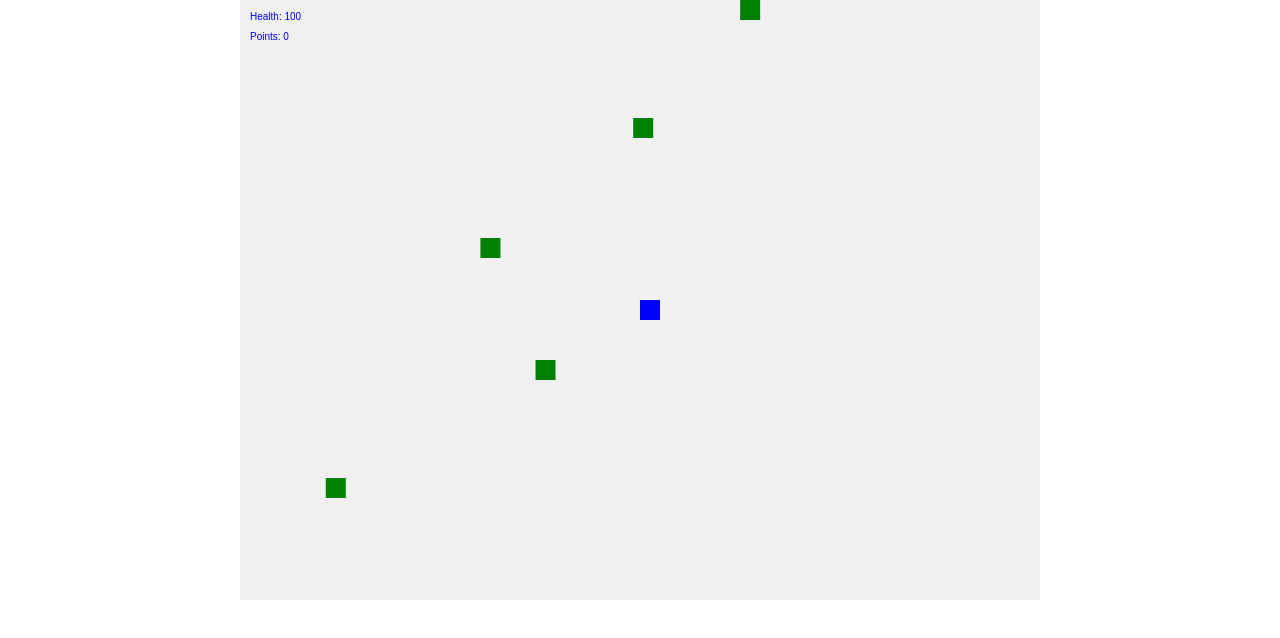
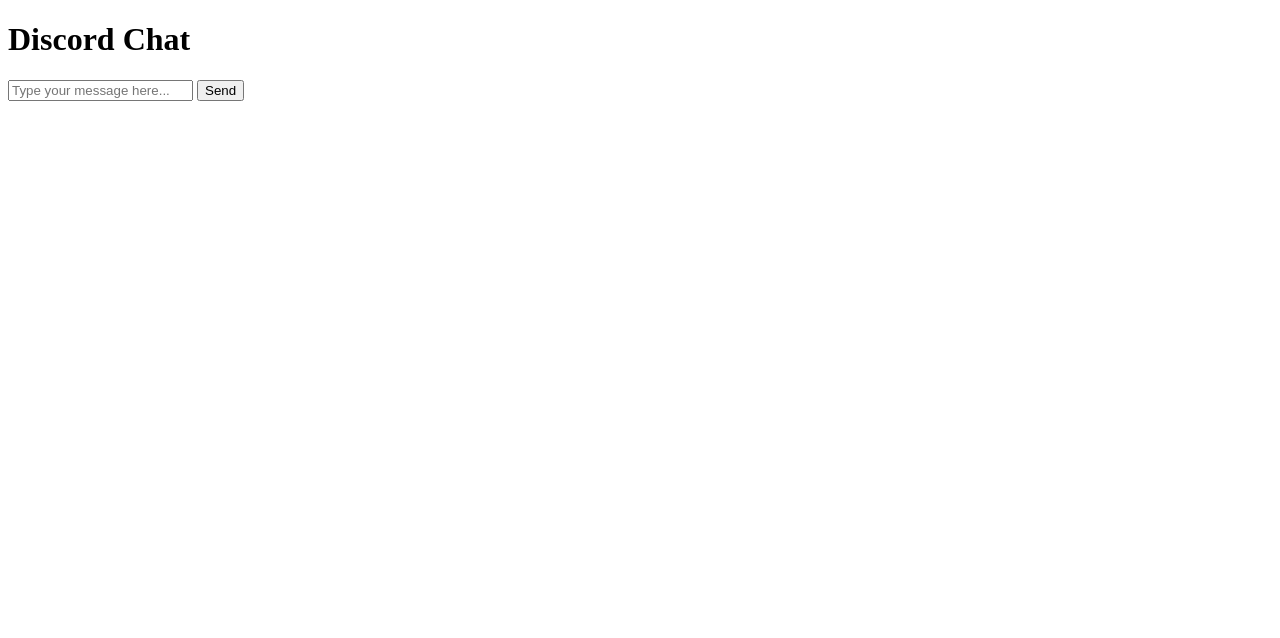
Before and after one commit to quickvr/PJ-DISCORD, a plain HTML site: page index.html in a window 1280 px wide. Drawn offline with Linux system fonts and the light colour scheme; no server answers.

Commit message:
Update index.html

```diff
--- a/index.html
+++ b/index.html
@@ -3,97 +3,46 @@
 <head>
     <meta charset="UTF-8">
     <meta name="viewport" content="width=device-width, initial-scale=1.0">
-    <title>Shooting Game</title>
-    <style>
-        body { margin: 0; overflow: hidden; }
-        canvas { background: #f0f0f0; display: block; margin: auto; }
-    </style>
-</head>
-<body>
-    <canvas id="gameCanvas" width="800" height="600"></canvas>
+    <title>Discord Communication</title>
     <script>
-        const canvas = document.getElementById('gameCanvas');
-        const ctx = canvas.getContext('2d');
+        async function sendMessage() {
+            const message = document.getElementById('messageInput').value;
+            const webhookURL = 'YOUR_DISCORD_WEBHOOK_URL';
 
-        let player = { x: 400, y: 300, width: 20, height: 20, health: 100, points: 0 };
-        let bullets = [];
-        let enemies = [];
-        let enemySpeed = 2;
+            const response = await fetch(webhookURL, {
+                method: 'POST',
+                headers: {
+                    'Content-Type': 'application/json'
+                },
+                body: JSON.stringify({ content: message })
+            });
 
-        function spawnEnemy() {
-            let enemy = { x: Math.random() * canvas.width, y: 0, width: 20, height: 20 };
-            enemies.push(enemy);
+            if (response.ok) {
+                document.getElementById('messageInput').value = '';
+                loadMessages();
+            }
         }
 
-        function update() {
-            ctx.clearRect(0, 0, canvas.width, canvas.height);
-            drawPlayer();
-            drawBullets();
-            drawEnemies();
-            checkCollisions();
-            moveEnemies();
-            requestAnimationFrame(update);
-        }
+        async function loadMessages() {
+            const response = await fetch('YOUR_SERVER_ENDPOINT_TO_GET_MESSAGES');
+            const messages = await response.json();
+            const messagesContainer = document.getElementById('messagesContainer');
+            messagesContainer.innerHTML = '';
 
-        function drawPlayer() {
-            ctx.fillStyle = 'blue';
-            ctx.fillRect(player.x, player.y, player.width, player.height);
-            ctx.fillText(`Health: ${player.health}`, 10, 20);
-            ctx.fillText(`Points: ${player.points}`, 10, 40);
-        }
-
-        function drawBullets() {
-            ctx.fillStyle = 'red';
-            bullets.forEach(bullet => {
-                ctx.fillRect(bullet.x, bullet.y, bullet.width, bullet.height);
+            messages.forEach(msg => {
+                const messageElement = document.createElement('div');
+                messageElement.textContent = msg.content;
+                messagesContainer.appendChild(messageElement);
             });
         }
 
-        function drawEnemies() {
-            ctx.fillStyle = 'green';
-            enemies.forEach(enemy => {
-                ctx.fillRect(enemy.x, enemy.y, enemy.width, enemy.height);
-            });
-        }
-
-        function moveEnemies() {
-            enemies.forEach(enemy => {
-                enemy.y += enemySpeed;
-            });
-        }
-
-        function checkCollisions() {
-            bullets.forEach((bullet, bulletIndex) => {
-                enemies.forEach((enemy, enemyIndex) => {
-                    if (bullet.x < enemy.x + enemy.width && bullet.x + bullet.width > enemy.x &&
-                        bullet.y < enemy.y + enemy.height && bullet.y + bullet.height > enemy.y) {
-                        bullets.splice(bulletIndex, 1);
-                        enemies.splice(enemyIndex, 1);
-                        player.points += 10;
-                    }
-                });
-            });
-
-            enemies.forEach(enemy => {
-                if (enemy.y + enemy.height > player.y && enemy.x < player.x + player.width && enemy.x + enemy.width > player.x) {
-                    player.health -= 1;
-                    enemies.splice(enemies.indexOf(enemy), 1);
-                }
-            });
-        }
-
-        document.addEventListener('keydown', (event) => {
-            if (event.key === 'w') player.y -= 5;
-            if (event.key === 's') player.y += 5;
-            if (event.key === 'a') player.x -= 5;
-            if (event.key === 'd') player.x += 5;
-            if (event.key === ' ') {
-                bullets.push({ x: player.x + player.width / 2, y: player.y, width: 5, height: 5 });
-            }
-        });
-
-        setInterval(spawnEnemy, 1000);
-        update();
+        window.onload = loadMessages;
     </script>
+</head>
+<body>
+    <h1>Discord Chat</h1>
+    <div id="messagesContainer"></div>
+    <input type="text" id="messageInput" placeholder="Type your message here...">
+    <button onclick="sendMessage()">Send</button>
 </body>
 </html>
```
